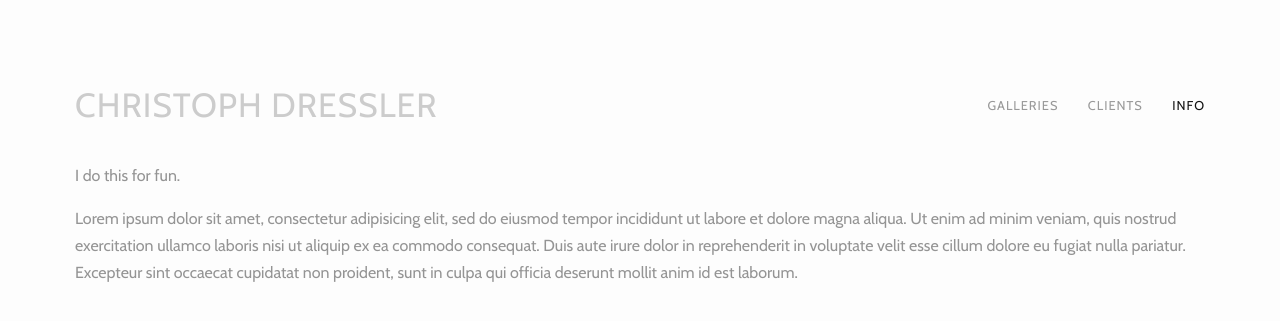
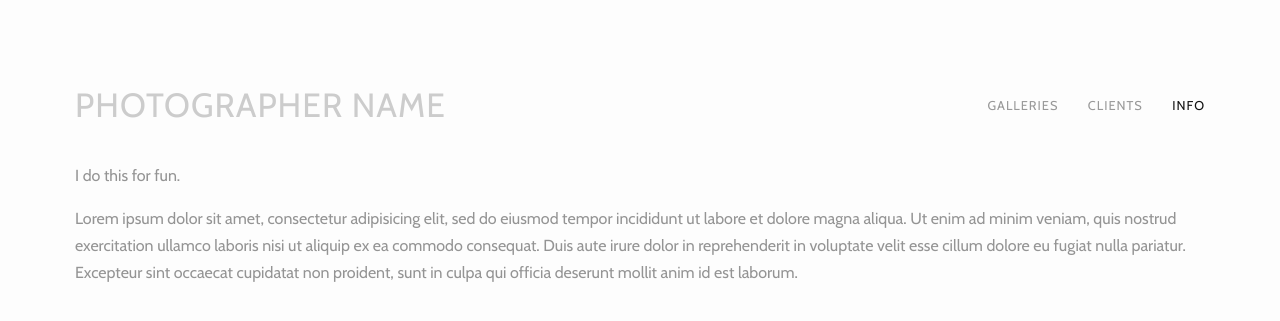
Before and after one commit to cuveland/squareclone, a Jekyll site: the page built from info.md, in a window 1280 px wide. Shown: the top 321 px of the page. Built offline with Jekyll 4.4.1, drawn with Linux system fonts in a browser that asks for light colours.

Commit message:
Anonymize site configuration.

```diff
--- a/_config.yml
+++ b/_config.yml
@@ -1,5 +1,5 @@
 # Site settings
-title: Christoph Dressler
+title: Photographer Name
 
 navigation:
   - title: galleries
```
